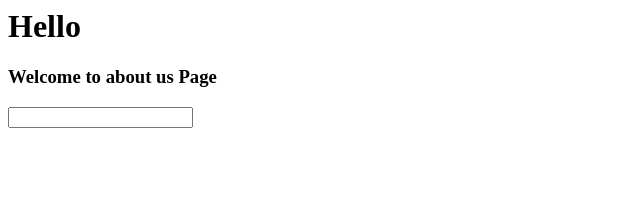
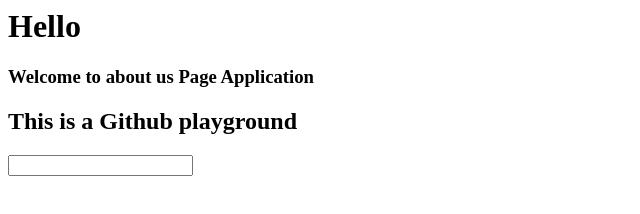
Before and after one commit to Nishikampanwala/greeter, a plain HTML site: page about.html in a window 1280 px wide. Shown: the whole page, without its empty margins (0-640 px from the left). Drawn offline with Linux system fonts and the light colour scheme.

Commit message:
Added Github Playground

```diff
--- a/about.html
+++ b/about.html
@@ -1,11 +1,12 @@
 <html>
     <head>
-        <title>About Page</title>
+        <title>About Page application</title>
     </head>
     <body>
 
         <h1>Hello</h1>
-        <h3>Welcome to about us Page</h3>
+        <h3>Welcome to about us Page Application</h3>
+        <h2>This is a Github playground</h2>
         <input type="text" name="uname"></input>
     </body>
 </html>
```
